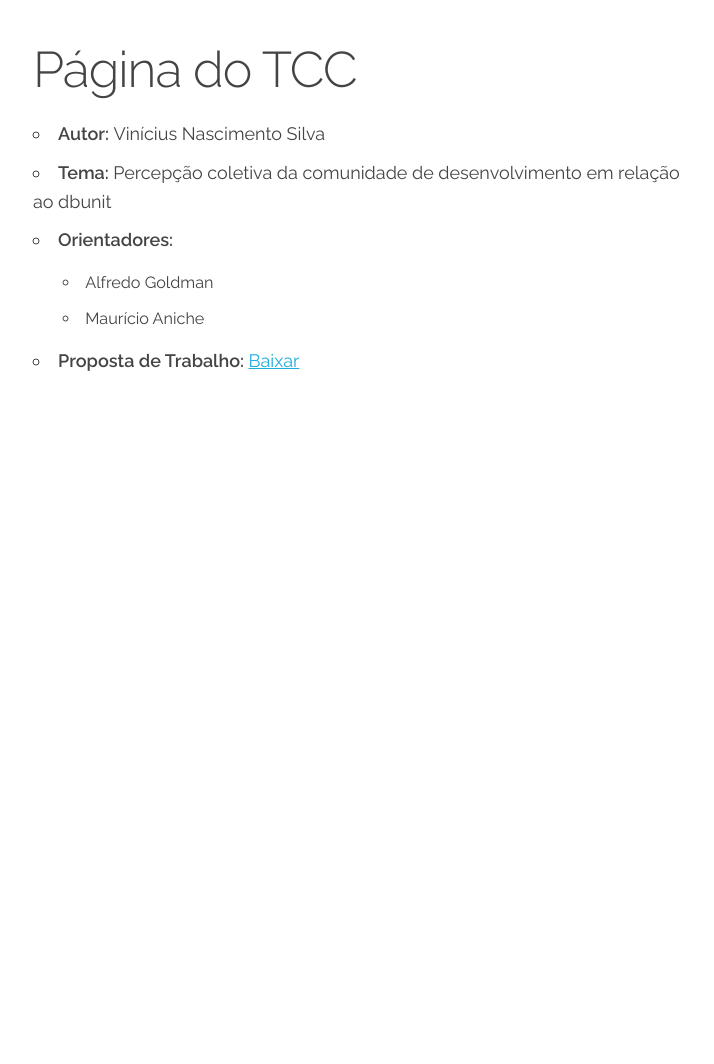
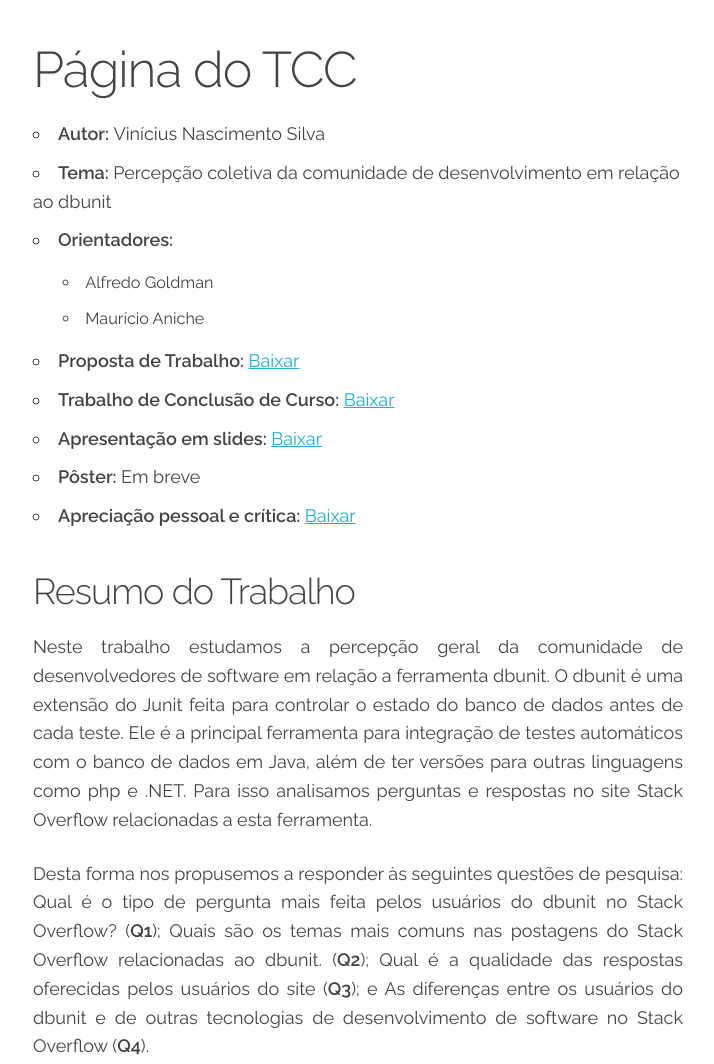
Before and after one commit to Dhinihan/TCC, a website: page www/index.html in a window 1280 px wide. Shown: the top 1064 px of the page, without its empty margins (282-996 px from the left). Before the commit the page ends 800 px from the top, so only its background shows below. Drawn offline with nearby package versions, Linux system fonts and the light colour scheme.

Commit message:
Alterações no site

```diff
--- a/www/index.html
+++ b/www/index.html
@@ -36,6 +36,21 @@
             </ul>
         </li>
         <li><strong>Proposta de Trabalho: </strong> <a href="data/proposta.pdf">Baixar</a></li>
+        <li><strong>Trabalho de Conclusão de Curso: </strong> <a href="data/trabalho.pdf">Baixar</a></li>
+        <li><strong>Apresentação em slides: </strong> <a href="data/apresentacao.pdf">Baixar</a></li>
+        <li><strong>Pôster: </strong> Em breve </li>
+        <li><strong>Apreciação pessoal e crítica: </strong> <a href="data/apreciacao.pdf">Baixar</a></li>
+
+    <br>
+    <h3>Resumo do Trabalho</h3>
+
+    <p align="justify">Neste trabalho estudamos a percepção geral da comunidade de desenvolvedores de software em relação a ferramenta dbunit. O dbunit é uma extensão do Junit feita para controlar o estado do banco de dados antes de cada teste. Ele é a principal ferramenta para integração de testes automáticos com o banco de dados em Java, além de ter versões para outras linguagens como php e .NET. Para isso analisamos perguntas e respostas no site Stack Overflow relacionadas a esta ferramenta.</p>
+
+    <p align="justify">Desta forma nos propusemos a responder às seguintes questões de pesquisa: Qual é o tipo de pergunta mais feita pelos usuários do dbunit no Stack Overflow? (<strong>Q1</strong>); Quais são os temas mais comuns nas postagens do Stack Overflow relacionadas ao dbunit. (<strong>Q2</strong>); Qual é a qualidade das respostas oferecidas pelos usuários do site (<strong>Q3</strong>); e As diferenças entre os usuários do dbunit e de outras tecnologias de desenvolvimento de software no Stack Overflow (<strong>Q4</strong>).</p>
+
+    <p align="justify">Em relação à <strong>Q1</strong> descobrimos que há um empate entre questões do tipo “O que?” e “Como?” e um menor número de perguntas do tipo “Porquê”, mas estas são praticamente duas vezes mais visualizadas do que os outros dois tipos de questões. Esse tipo de distribuição não é incomum para outras ferramentas. Em relação à <strong>Q2</strong> encontramos três temas que se destacam: “Exceções e problemas com o Maven”, “Dúvidas gerais sobre o dbunit” e “Integração com outras ferramentas” sendo que este último tema além de ser o mais presente, concentra a maioria das perguntas do tipo “Por quê”. Em relação à <strong>Q3</strong> descobrimos que a grande maioria das perguntas são respondidas e quase metade delas tem uma resposta aceita que é próximo da média do site. Finalmente em relação a <strong>Q4</strong> descobrimos que o dbunit mostrou um incremento de perguntas no início do Stack Overflow e se estabilizou nos últimos anos e que este crescimento segue o padrão do próprio Stack Overflow. Porém o dbunit tem um número pequeno de mais de perguntas se comparado com outras ferramentas como Hibernate e Spring que aparecem frequentemente juntos com o dbunit nas perguntas do site.</p>
+
+
     </ul>
 </body>
 
```
Also changed, not shown: 3 other files.
